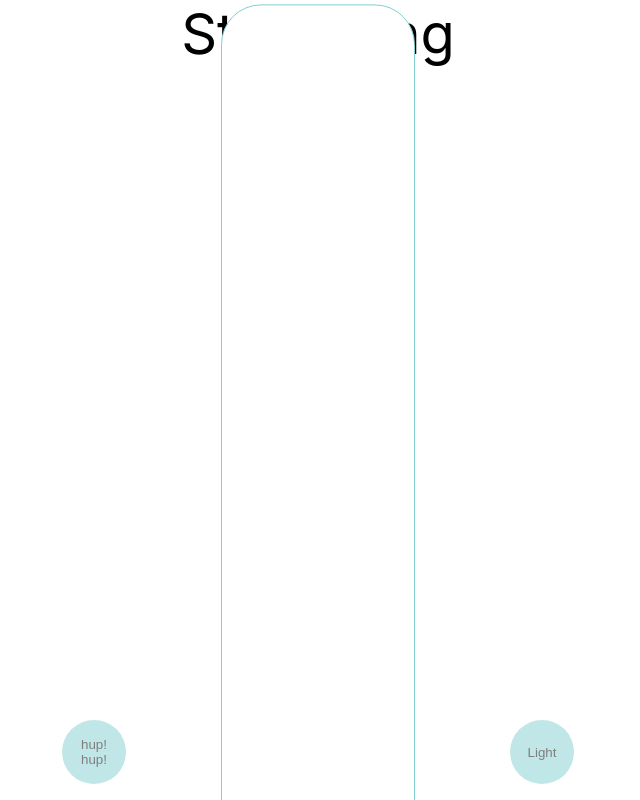
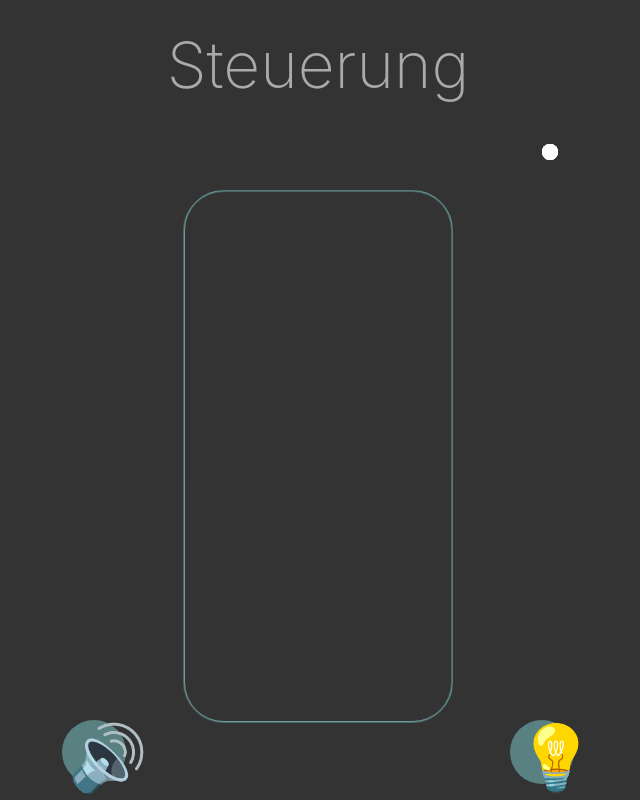
Before and after one commit to Aimfach/Heisenberg, a plain HTML site: page serving_static/template/index.html in a window 1280 px wide. Shown: the top 800 px of the page, without its empty margins (322-962 px from the left). Drawn offline with Linux system fonts and the light colour scheme.

Commit message:
UI
respónsive
rgba
stylesheet
particle background
emojis

```diff
--- /dev/null
+++ b/serving_static/static/particles.scss
@@ -0,0 +1,212 @@
+/* Config */
+$color-bg: #1e1e1e;
+$color-particle: #fff;
+$spacing: 2560px;
+$time-1: 60s;
+$time-2: 120s;
+$time-3: 180s;
+$time-4: 200s;
+
+/* mixins */
+@function particles($max) {
+  $val: 0px 0px $color-particle;
+  @for $i from 1 through $max {
+    $val: #{$val}, random($spacing)+px random($spacing)+px $color-particle;
+  }
+  @return $val;
+}
+
+@mixin particles($max) {
+  box-shadow: particles($max);
+  border-radius: 50%;
+}
+
+/* Styles */
+html, body {
+  height: 100%;
+}
+
+body {
+  display: flex;
+  justify-content: center;
+  align-items: center;
+  font-size: 4rem;
+  overflow: hidden;
+}
+
+.page-bg, .animation-wrapper {
+  position: fixed;
+  top: 0;
+  left: 0;
+  width: 100%;
+  height: 100%;
+}
+
+.page-bg {
+  background: $color-bg;
+  background-blend-mode: screen;
+  background-size: cover;
+  filter: grayscale(100%);
+  z-index: -1;
+}
+
+.particle, .particle:after {
+  background: transparent;
+}
+
+.particle:after {
+  position: absolute;
+  content: "";
+  top: $spacing;
+}
+
+.particle-1 {
+  animation: animParticle $time-1 linear infinite;
+  @include particles(1000);
+  height: 2px;
+  width: 2px;
+}
+
+.particle-1:after {
+  @include particles(900);
+  height: 2px;
+  width: 2px;
+}
+
+.particle-2 {
+  animation: animParticle $time-2 linear infinite;
+  @include particles(800);
+  height: 2px;
+  width: 2px;
+}
+
+.particle-2:after {
+  @include particles(500);
+  height: 3px;
+  width: 3px;
+}
+
+.particle-3:after {
+  @include particles(1100);
+  height: 3px;
+  width: 3px;
+  border-radius: 50%;
+}
+
+.particle-4 {
+  animation: animParticle $time-4 linear infinite;
+  @include particles(1200);
+  height: 1px;
+  width: 1px;
+}
+
+.particle-4:after {
+  @include particles(700);
+  height: 1px;
+  width: 1px;
+}
+
+@keyframes animParticle {
+  from {
+    transform: translateY(0px);
+  }
+  to {
+    transform: translateY($spacing * -1);
+  }
+}
+
+.page-wrapper {
+  text-align: center;
+  color: #fff;
+  z-index: 2;
+}
+
+h4 {
+  color: #fff;
+  font-family: Monoton;
+  -webkit-animation: neon1 1.5s ease-in-out infinite alternate;
+  -moz-animation: neon1 1.5s ease-in-out infinite alternate;
+  animation: neon1 1.5s ease-in-out infinite alternate;
+}
+
+h4:hover {
+  color: #FF1177;
+  -webkit-animation: none;
+  -moz-animation: none;
+  animation: none;
+}
+
+/*glow for webkit*/
+
+@-webkit-keyframes neon1 {
+  from {
+    text-shadow: 0 0 10px #fff,
+    0 0 20px #fff,
+    0 0 30px #fff,
+    0 0 40px #FF1177,
+    0 0 70px #FF1177,
+    0 0 80px #FF1177,
+    0 0 100px #FF1177,
+    0 0 150px #FF1177;
+  }
+  to {
+    text-shadow: 0 0 5px #fff,
+    0 0 10px #fff,
+    0 0 15px #fff,
+    0 0 20px #FF1177,
+    0 0 35px #FF1177,
+    0 0 40px #FF1177,
+    0 0 50px #FF1177,
+    0 0 75px #FF1177;
+  }
+}
+
+/*glow for mozilla*/
+
+@-moz-keyframes neon1 {
+  from {
+    text-shadow: 0 0 10px #fff,
+    0 0 20px #fff,
+    0 0 30px #fff,
+    0 0 40px #FF1177,
+    0 0 70px #FF1177,
+    0 0 80px #FF1177,
+    0 0 100px #FF1177,
+    0 0 150px #FF1177;
+  }
+  to {
+    text-shadow: 0 0 5px #fff,
+    0 0 10px #fff,
+    0 0 15px #fff,
+    0 0 20px #FF1177,
+    0 0 35px #FF1177,
+    0 0 40px #FF1177,
+    0 0 50px #FF1177,
+    0 0 75px #FF1177;
+  }
+}
+
+/*glow*/
+
+@keyframes neon1 {
+  from {
+    text-shadow: 0 0 10px #fff,
+    0 0 20px #fff,
+    0 0 30px #fff,
+    0 0 40px #FF1177,
+    0 0 70px #FF1177,
+    0 0 80px #FF1177,
+    0 0 100px #FF1177,
+    0 0 150px #FF1177;
+  }
+  to {
+    text-shadow: 0 0 5px #fff,
+    0 0 10px #fff,
+    0 0 15px #fff,
+    0 0 20px #FF1177,
+    0 0 35px #FF1177,
+    0 0 40px #FF1177,
+    0 0 50px #FF1177,
+    0 0 75px #FF1177;
+  }
+}
--- a/serving_static/static/sendData.js
+++ b/serving_static/static/sendData.js
@@ -4,7 +4,7 @@ function sendData(horn, light){
     let min = document.getElementById("speed").min;
     let valueS = document.getElementById("speed").value;
     let value = (valueS-min)/(max-min)*100
-    document.getElementById("speed").style.background = 'linear-gradient(to right, #FFF 0%, #82CFD0 ' + value + '%, #fff ' + value + '%, white 100%)'
+    document.getElementById("speed").style.background = 'linear-gradient(to right, var(--backgroundObject) 0%, rgba(130, 207, 208, 1) ' + value + '%, var(--backgroundObject) ' + value + '%, var(--backgroundObject) 100%)'
 
 
     let data = {
--- a/serving_static/static/stylesheet.css
+++ b/serving_static/static/stylesheet.css
@@ -1,6 +1,12 @@
+:root{
+    --background: rgba(51, 51, 51, 1);
+    --backgroundObject: rgba(51, 51, 51, 0.2);
+    --fontColor: #AAA
+}
 body {
     font-family: -apple-system, BlinkMacSystemFont, "Segoe UI", Roboto, Oxygen-Sans, Ubuntu, Cantarell, "Helvetica Neue", sans-serif;
     margin: 0;
+    background: var(--background);
 }
 .container{
     display:flex;
@@ -11,6 +17,14 @@ body {
     height: 10vh;
     font-size: 3.5rem;
     text-align: center;
+    color: var(--fontColor);
+    padding-top: 0;
+}
+.headerTitle{
+    margin: 0;
+    font-size: 4rem;
+    padding-top: 0.4em;
+    font-weight: 250;
 }
 .powerContainer{
     height: 80vh;
@@ -19,16 +33,18 @@ body {
 }
 .power[type=range][orient=vertical]{
     -webkit-appearance: none; /* Chromium */
-    transform: rotate(270deg) translateX(-35%);
-    width: 90%;
-    height: 30%;
+    transform: rotate(270deg) translateX(-30vh);
+    width: 65vh;
+    height: 20em;
     padding: 0 5px;
     overflow: hidden;
-    background: linear-gradient(to right, #FFF 0%, #82CFD0 00%, #fff 00%, #fff 100%);
+    background: linear-gradient(to right, var(--backgroundObject) 0%, rgba(130, 207, 208, 1) 00%, var(--backgroundObject) 00%, var(--backgroundObject) 100%);
     border: solid 0.1rem #82CFD0;
     border-radius: 5vh;
     outline: none;
-    transition: background 450ms ease-in;
+    /*transition: background 450ms ease-in; todo immer emoji mittig zentzrieren*/
+    backdrop-filter: blur(0.25em);
+    -webkit-backdrop-filter: blur(0.25em);
 }
 .power::-webkit-slider-thumb {
     opacity: 0
@@ -74,6 +90,24 @@ button{
     border: none;
     height: 8vh;
     width: 8vh;
-    background: #82CFD0;
-    opacity: 0.5;
+    background: rgba(130, 207, 208, 0.5);
+    opacity: 1;
+    font-size: 4em;
 }
+.backgroundWrapper{
+    position: absolute;
+    z-index: -1;
+    height: 100vh;
+    width:100vw;
+}
+
+
+.particle{
+    width: 1rem;
+    height: 1rem;
+    background: white;
+    border-radius: 100%;
+    position: absolute;
+    right: 50vh;
+    bottom: 50vw;
+}
--- a/serving_static/template/index.html
+++ b/serving_static/template/index.html
@@ -10,10 +10,18 @@
 </head>
 <body>
 
-<div class="container">
 
+<div class="backgroundWrapper">
+    <div class="particle particle-1"></div>
+    <div class="particle particle-2"></div>
+    <div class="particle particle-3"></div>
+    <div class="particle particle-4"></div>
 </div>
-<div class="header">Steuerung</div>
+
+<div class="header">
+
+    <h1 class="headerTitle">Steuerung</h1>
+</div>
 <div class="powerContainer">
 
     <input class="power" type="range" id="speed" name="speed"
@@ -23,11 +31,9 @@
 
 </div>
 <div class="buttons">
-  <button class="horn" onclick="sendData('on', 'no')">hup! hup!</button>
-  <button class="light" onclick="sendData('no', 'change')">Light</button>
+  <button class="horn" onclick="sendData('on', 'no')">🔊</button>
+  <button class="light" onclick="sendData('no', 'change')">💡</button>
 </div>
-
-
 
 
 
```
